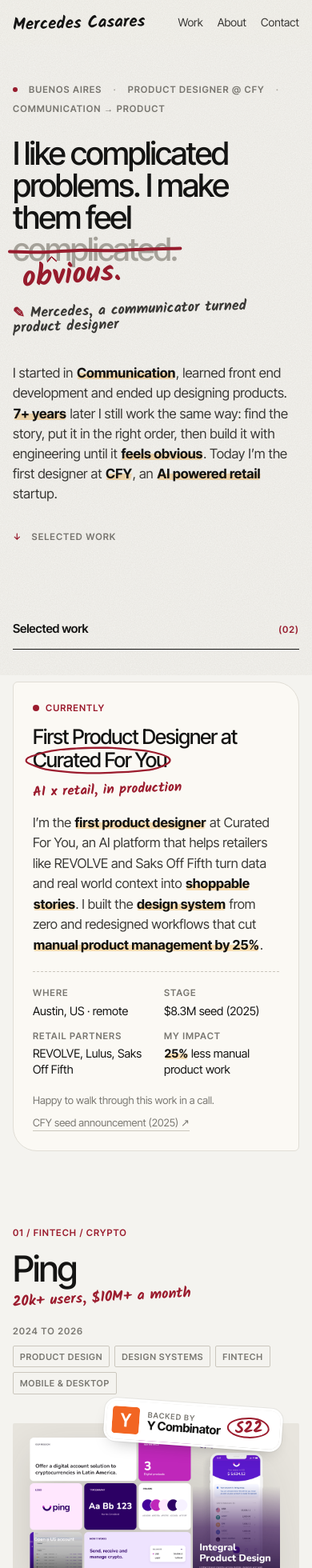
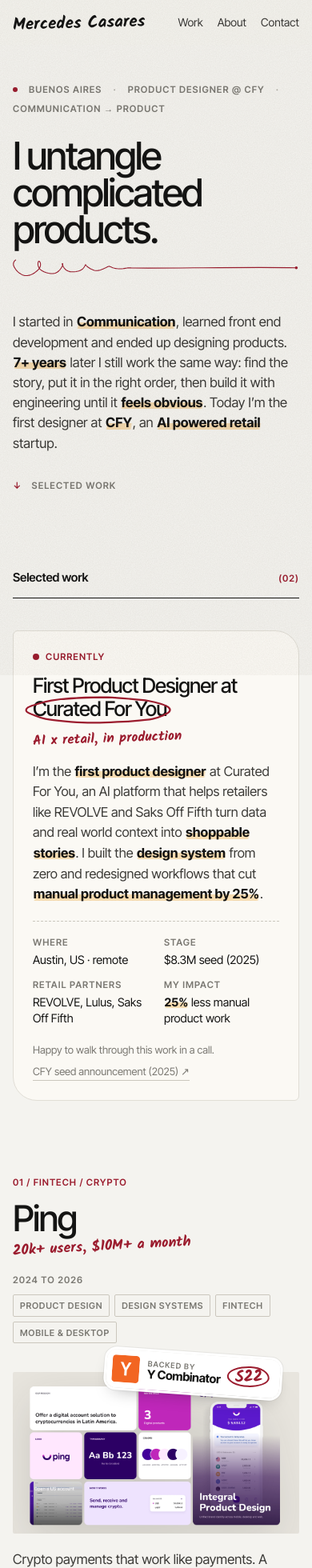
Before and after one commit to Mechcasares/portfolio, a Next.js app: page / in a window 390 px wide. Shown: the top 1960 px of the page at 80% size. Built offline with nearby package versions, Linux system fonts and the light colour scheme.

Commit message:
New hero: I untangle complicated products, with a tangle that straightens
Co-Authored-By: Claude Opus 5.5 <noreply@anthropic.com>
Claude-Session: https://claude.ai/code/session_01GBCwHyS173TJ3hW37znW1S

```diff
--- a/app/globals.css
+++ b/app/globals.css
@@ -240,16 +240,6 @@ ul, ol { list-style: none; }
   max-width: 16ch;
 }
 .hero-title .circled { color: var(--ink); }
-.hero-note {
-  position: relative;
-  display: inline-flex;
-  align-items: flex-end;
-  gap: 6px;
-  margin-top: 10px;
-  margin-left: min(28vw, 400px);
-}
-.hero-note .hand-arrow { position: static; flex: none; }
-.hero-note .note { transform-origin: left bottom; margin-bottom: -4px; font-size: clamp(18px, 1.6vw, 24px); }
 
 .hero-bottom {
   margin-top: clamp(40px, 6vw, 88px);
@@ -1281,7 +1271,6 @@ div:has(> #work) + .section { padding-block-start: 0; }
 .about-photo { isolation: isolate; }
 
 .process-canvas { border-radius: 36px 8px 40px 10px; }
-@media (max-width: 719px) { .hero-note { margin-left: 16vw; } }
 
 /* YC sticker: die cut white sticker with the logo and a handwritten batch */
 .yc-sticker {
@@ -1466,7 +1455,8 @@ div:has(> #work) + .section { padding-block-start: 0; }
   border-radius: 2px;
   transform: rotate(45deg);
 }
-.hero-title { padding-bottom: 0.95em; }
+.hero-title { padding-bottom: 0; max-width: 12ch; font-size: clamp(3rem, 8.4vw, 8.6rem); line-height: 0.96; }
+.tangle { display: block; width: min(100%, 1100px); height: auto; margin-top: clamp(10px, 1.6vw, 22px); overflow: visible; }
 .hero-sign {
   display: block;
   width: max-content;
@@ -1586,8 +1576,6 @@ div:has(> #work) + .section { padding-block-start: 0; }
   .obvious-item:nth-child(2), .obvious-item:nth-child(4) { transform: none; }
 }
 @media (max-width: 719px) {
-  .hero-note { margin-left: 8vw; max-width: calc(100% - 8vw); }
-  .hero-note .note { white-space: normal; line-height: 1.2; }
-}
+    }
 /* Screenshots shown whole get soft window corners on the canvas */
 .img-contain { border-radius: 14px; filter: drop-shadow(0 18px 28px rgba(20, 20, 19, 0.14)); }
--- a/components/Hero.tsx
+++ b/components/Hero.tsx
@@ -1,10 +1,9 @@
 import { site } from "@/content/site";
-import { Corrected, Note } from "./hand";
+import { Tangle } from "./Tangle";
 import { Enter, WordReveal } from "./motion";
 import { Rich } from "./Rich";
 
 export function Hero() {
-  const leadDelay = 0.2 + site.hero.lead.split(" ").length * 0.035;
   return (
     <section className="hero container" aria-labelledby="hero-title">
       <Enter delay={0.1} className="hero-meta mono">
@@ -17,11 +16,9 @@ export function Hero() {
       </Enter>
 
       <h1 id="hero-title" className="hero-title">
-        <WordReveal text={site.hero.lead} delay={0.2} onMount />{" "}
-        <Corrected from={site.hero.struck} to={site.hero.correction} delay={leadDelay + 0.5} />
+        <WordReveal text={site.hero.title} delay={0.2} onMount />
       </h1>
-
-      <Note delay={2.4} trigger="mount" className="hero-sign">{site.hero.note}</Note>
+      <Tangle delay={0.8} />
 
       <div className="grid hero-bottom">
         <Enter delay={0.75} as="p" className="hero-support">
--- /dev/null
+++ b/components/Tangle.tsx
@@ -0,0 +1,46 @@
+"use client";
+
+import { motion } from "motion/react";
+
+// A pen line that starts as a tangle and ends straight: the whole idea in one stroke.
+function tanglePath() {
+  const pts: string[] = [];
+  const loops = 5;
+  const steps = 120;
+  for (let i = 0; i <= steps; i++) {
+    const t = (i / steps) * loops * Math.PI * 2;
+    const k = 1 - i / steps; // loops relax as they go
+    const x = 10 + i * 3.4 - 26 * k * Math.sin(t);
+    const y = 42 - 28 * k * Math.cos(t) + Math.sin(i * 0.7) * 2 * k;
+    pts.push(`${x.toFixed(1)} ${y.toFixed(1)}`);
+  }
+  const endX = 10 + steps * 3.4;
+  return `M${pts.join(" L")} C ${endX + 120} 44, ${endX + 360} 38, 990 41`;
+}
+
+export function Tangle({ delay = 0.9 }: { delay?: number }) {
+  return (
+    <svg className="tangle pen" viewBox="0 0 1000 84" aria-hidden="true">
+      <motion.path
+        d={tanglePath()}
+        fill="none"
+        stroke="currentColor"
+        strokeWidth={3}
+        strokeLinecap="round"
+        strokeLinejoin="round"
+        initial={{ pathLength: 0 }}
+        animate={{ pathLength: 1 }}
+        transition={{ duration: 2.2, ease: [0.45, 0, 0.2, 1], delay }}
+      />
+      <motion.circle
+        cx={990}
+        cy={41}
+        r={5}
+        fill="currentColor"
+        initial={{ scale: 0 }}
+        animate={{ scale: 1 }}
+        transition={{ type: "spring", stiffness: 300, damping: 14, delay: delay + 2.1 }}
+      />
+    </svg>
+  );
+}
--- a/content/site.ts
+++ b/content/site.ts
@@ -27,13 +27,9 @@ export const site = {
   links: [{ label: "LinkedIn", href: "https://www.linkedin.com/in/mercedescasares" }],
 
   hero: {
-    // Rendered as: lead + [struck word] with a handwritten correction.
-    lead: "I like complicated problems. I make them feel",
-    struck: "complicated.",
-    correction: "obvious.",
+    title: "I untangle complicated products.",
     supporting:
       "I started in **Communication**, learned front end development and ended up designing products. **7+ years** later I still work the same way: find the story, put it in the right order, then build it with engineering until it **feels obvious**. Today I’m the first designer at **CFY**, an **AI powered retail** startup.",
-    note: "Mercedes, a communicator turned product designer",
   },
 
   // COMMUNICATION → STORYTELLING → PRODUCT → DEVELOPMENT → SIMPLICITY
```
